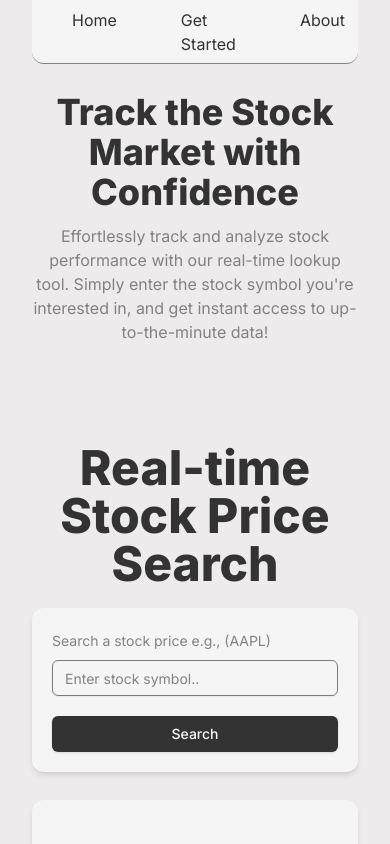
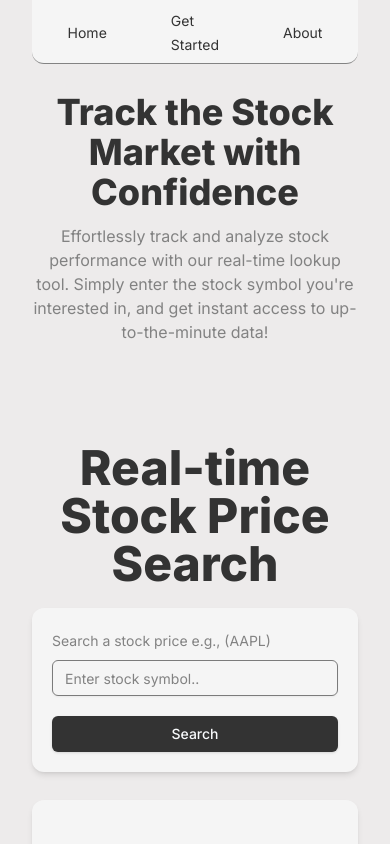
Before and after one commit to Aizen1d/stock-price-app-assessment, a Next.js app: page / in a window 390 px wide. Shown: the top 844 px of the page. Built offline with nearby package versions, Linux system fonts and the light colour scheme.

Commit message:
Readme update and header responsiveness update

```diff
--- a/components/shared/Header.tsx
+++ b/components/shared/Header.tsx
@@ -27,15 +27,15 @@ const Header = () => {
   };
 
   return (
-    <header className={`sticky top-0 z-10 flex justify-between items-center h-16 w-full
+    <header className={`sticky top-0 z-10 flex justify-center lg:justify-between items-center h-16 w-full
                       bg-NAVBAR border-[#838383] border-b rounded-b-xl px-10`}>
       <nav className="flex">
-        <ul className="flex gap-x-16">
+        <ul className="flex justify-center items-center gap-x-16">
           {Links.map((link, index) => (
             <li key={index}>
               <Link
                 href={`#${link.sectionId}`}
-                className="text-BLACK_LABEL_TEXT hover:text-BLACK_INFO_TEXT"
+                className="text-BLACK_LABEL_TEXT hover:text-BLACK_INFO_TEXT text-sm lg:text-md"
                 onClick={(e) => handleScroll(e, link.sectionId)}
               >
                 {link.title}
```
Also changed, not shown: 1 other file (tests, documents, lock files or other folders).
